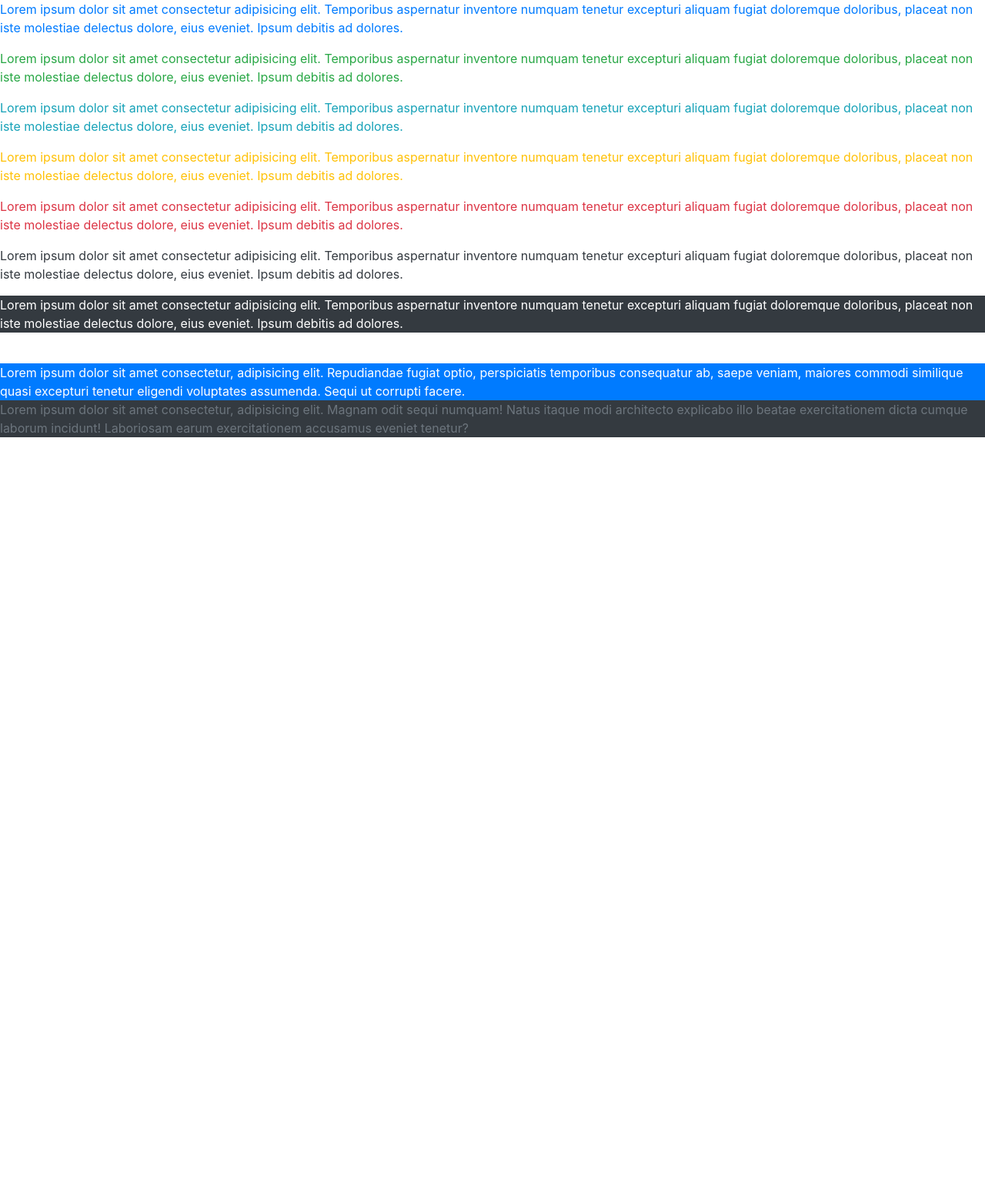
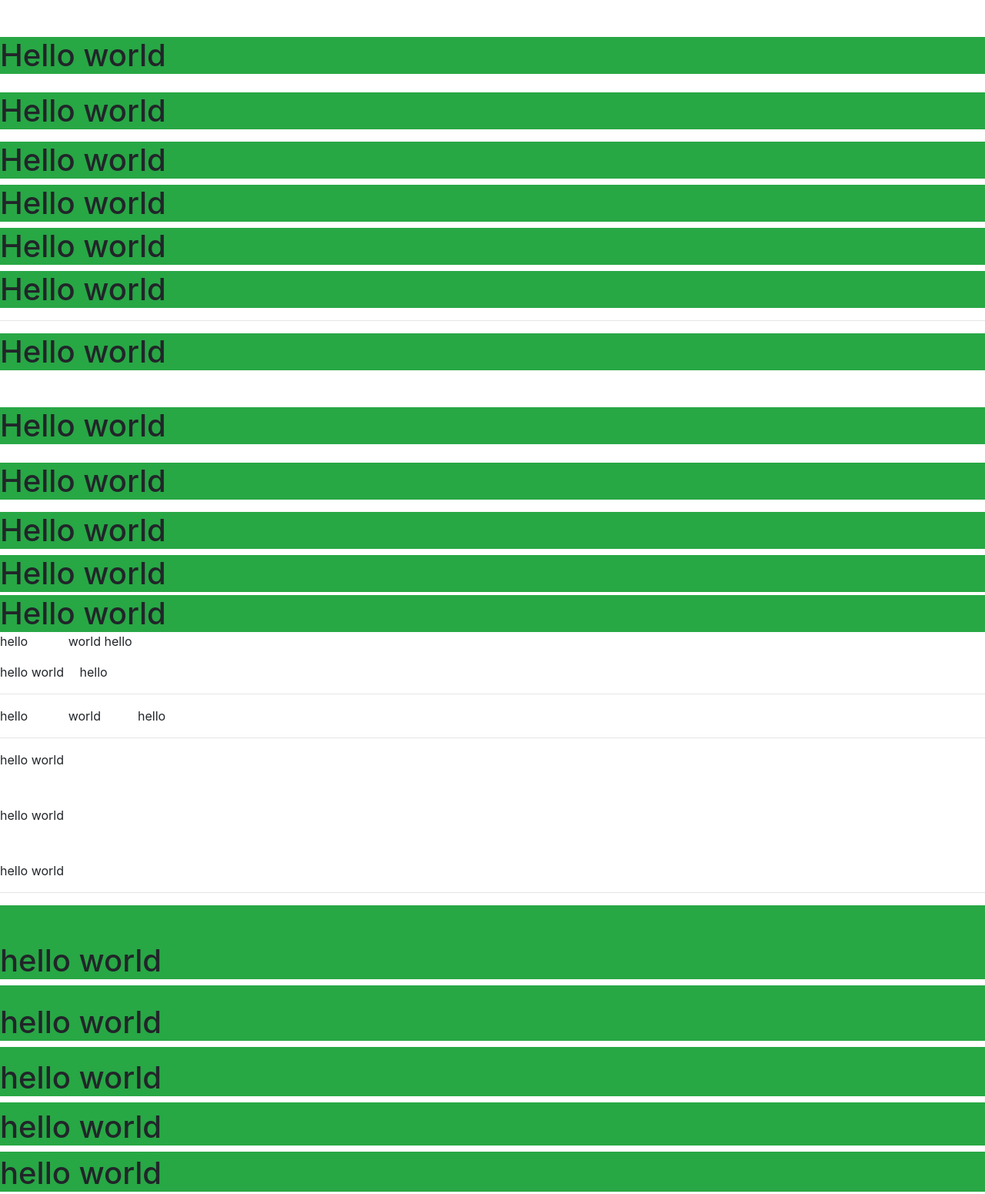
Before and after one commit to ArturLinnik/web-programming-basics, a plain HTML site: page BOOTSTRAP/LEARN BOOTSTRAP/index.html in a window 1280 px wide. Shown: the top 1551 px of the page at 77% size. Before the commit the page ends 800 px from the top, so only its background shows below. Drawn offline with nearby package versions, Linux system fonts and the light colour scheme.

Commit message:
Margins and padding

```diff
--- a/BOOTSTRAP/LEARN BOOTSTRAP/index.html
+++ b/BOOTSTRAP/LEARN BOOTSTRAP/index.html
@@ -8,25 +8,61 @@
 </head>
 <body>
 
-    <!-- Cambia el color de los textos y sus fondos -->
-   <p class="text-primary">Lorem ipsum dolor sit amet consectetur adipisicing elit. Temporibus aspernatur inventore numquam tenetur excepturi aliquam fugiat doloremque doloribus, placeat non iste molestiae delectus dolore, eius eveniet. Ipsum debitis ad dolores.</p>
-   <p class="text-success">Lorem ipsum dolor sit amet consectetur adipisicing elit. Temporibus aspernatur inventore numquam tenetur excepturi aliquam fugiat doloremque doloribus, placeat non iste molestiae delectus dolore, eius eveniet. Ipsum debitis ad dolores.</p>
-   <p class="text-info">Lorem ipsum dolor sit amet consectetur adipisicing elit. Temporibus aspernatur inventore numquam tenetur excepturi aliquam fugiat doloremque doloribus, placeat non iste molestiae delectus dolore, eius eveniet. Ipsum debitis ad dolores.</p>
-   <p class="text-warning">Lorem ipsum dolor sit amet consectetur adipisicing elit. Temporibus aspernatur inventore numquam tenetur excepturi aliquam fugiat doloremque doloribus, placeat non iste molestiae delectus dolore, eius eveniet. Ipsum debitis ad dolores.</p>
-   <p class="text-danger">Lorem ipsum dolor sit amet consectetur adipisicing elit. Temporibus aspernatur inventore numquam tenetur excepturi aliquam fugiat doloremque doloribus, placeat non iste molestiae delectus dolore, eius eveniet. Ipsum debitis ad dolores.</p>
-   <p class="text-dark">Lorem ipsum dolor sit amet consectetur adipisicing elit. Temporibus aspernatur inventore numquam tenetur excepturi aliquam fugiat doloremque doloribus, placeat non iste molestiae delectus dolore, eius eveniet. Ipsum debitis ad dolores.</p>
-   <p class="bg-dark text-white">Lorem ipsum dolor sit amet consectetur adipisicing elit. Temporibus aspernatur inventore numquam tenetur excepturi aliquam fugiat doloremque doloribus, placeat non iste molestiae delectus dolore, eius eveniet. Ipsum debitis ad dolores.</p>
 
-    <br>
+    <!-- Márgenes -->
+    <h1 class="bg-success mt-5">Hello world</h1>
+    <h1 class="bg-success mt-4">Hello world</h1>
+    <h1 class="bg-success mt-3">Hello world</h1>
+    <h1 class="bg-success mt-2">Hello world</h1>
+    <h1 class="bg-success mt-1">Hello world</h1>
+    <h1 class="bg-success mt-0">Hello world</h1>
 
-    <div class="bg-primary text-white">Lorem ipsum dolor sit amet consectetur, adipisicing elit. Repudiandae fugiat optio, perspiciatis temporibus consequatur ab, saepe veniam, maiores commodi similique quasi excepturi tenetur eligendi voluptates assumenda. Sequi ut corrupti facere.</div>
+    <hr>
 
-    <div class="bg-dark text-muted">Lorem ipsum dolor sit amet consectetur, adipisicing elit. Magnam odit sequi numquam! Natus itaque modi architecto explicabo illo beatae exercitationem dicta cumque laborum incidunt! Laboriosam earum exercitationem accusamus eveniet tenetur?</div>
+    <h1 class="bg-success mb-5">Hello world</h1>
+    <h1 class="bg-success mb-4">Hello world</h1>
+    <h1 class="bg-success mb-3">Hello world</h1>
+    <h1 class="bg-success mb-2">Hello world</h1>
+    <h1 class="bg-success mb-1">Hello world</h1>
+    <h1 class="bg-success mb-0">Hello world</h1>
 
-    <br>
+    <!-- Márgenes a los lados -->
+    <p>hello <span class="ml-5">world</span> hello</p>
+    <p>hello <span class="mr-3">world</span> hello</p>
 
-    <!-- Hace invisible un texto -->
-    <p class="invisible">Lorem ipsum dolor, sit amet consectetur adipisicing elit. Rem nostrum sed atque, a iure aperiam perspiciatis unde numquam in dolores sint reiciendis illo minus at deleniti, qui, maxime amet est!</p>
+    <hr>
+
+    <p>hello <span class="mx-5">world</span>hello</p>
+
+    <hr>
+
+    <p>hello world</p>
+    <p class="my-5">hello world</p>
+    <p>hello world</p>
+
+    <hr>
+
+
+    <!-- Padding -->
+    <h1 class="bg-success pt-5">hello world</h1>
+    <h1 class="bg-success pt-4">hello world</h1>
+    <h1 class="bg-success pt-3">hello world</h1>
+    <h1 class="bg-success pt-2">hello world</h1>
+    <h1 class="bg-success pt-1">hello world</h1>
+    <h1 class="bg-success pt-0">hello world</h1>
+
+    <hr>
+
+    <h1 class="bg-success pb-5">hello world</h1>
+
+    <!-- Padding hacia todas las direcciones -->
+    <p class="bg-success p-5">hello world hello</p>
+
+
+
+
+
+
 
 
 
```
